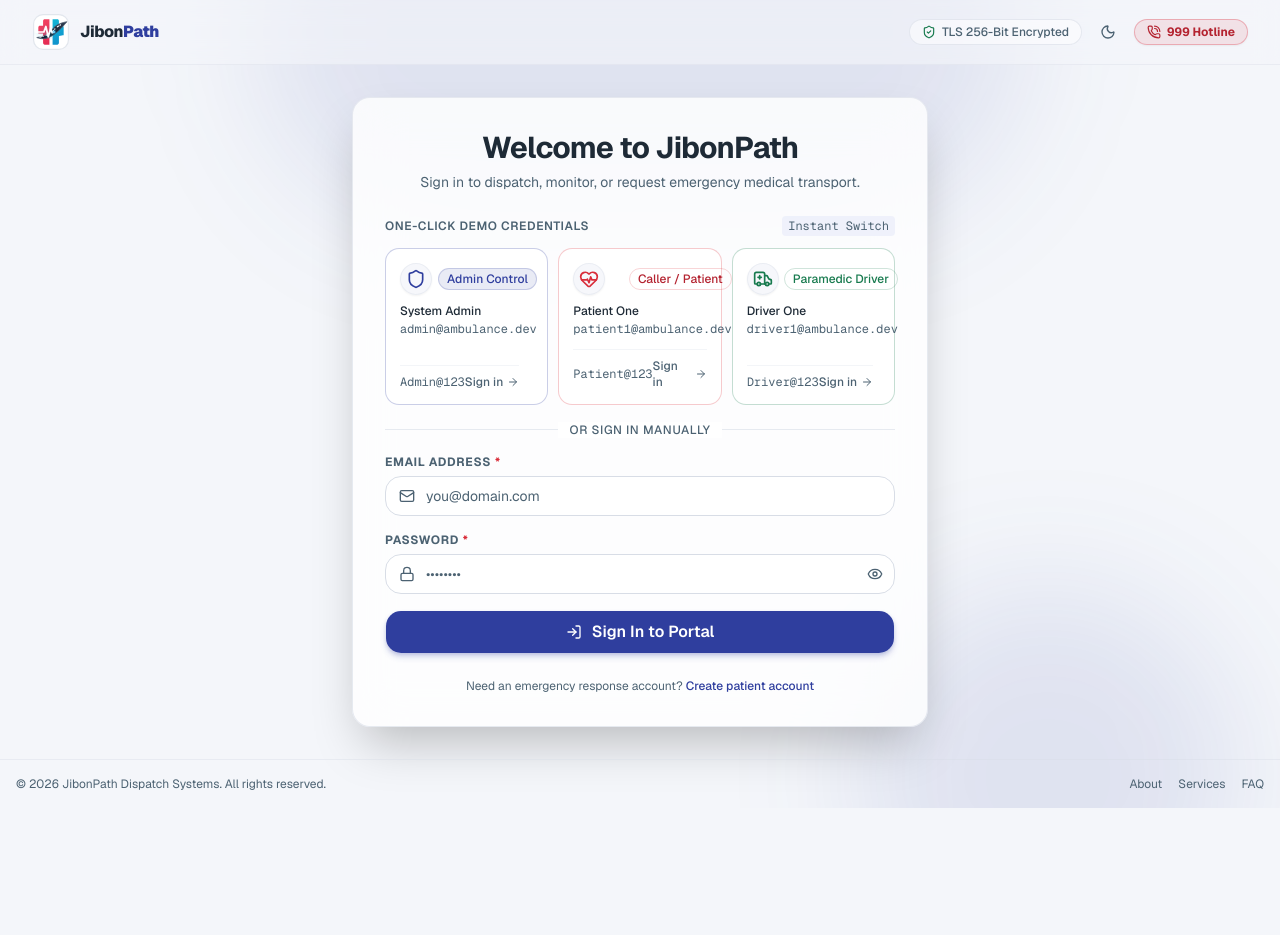
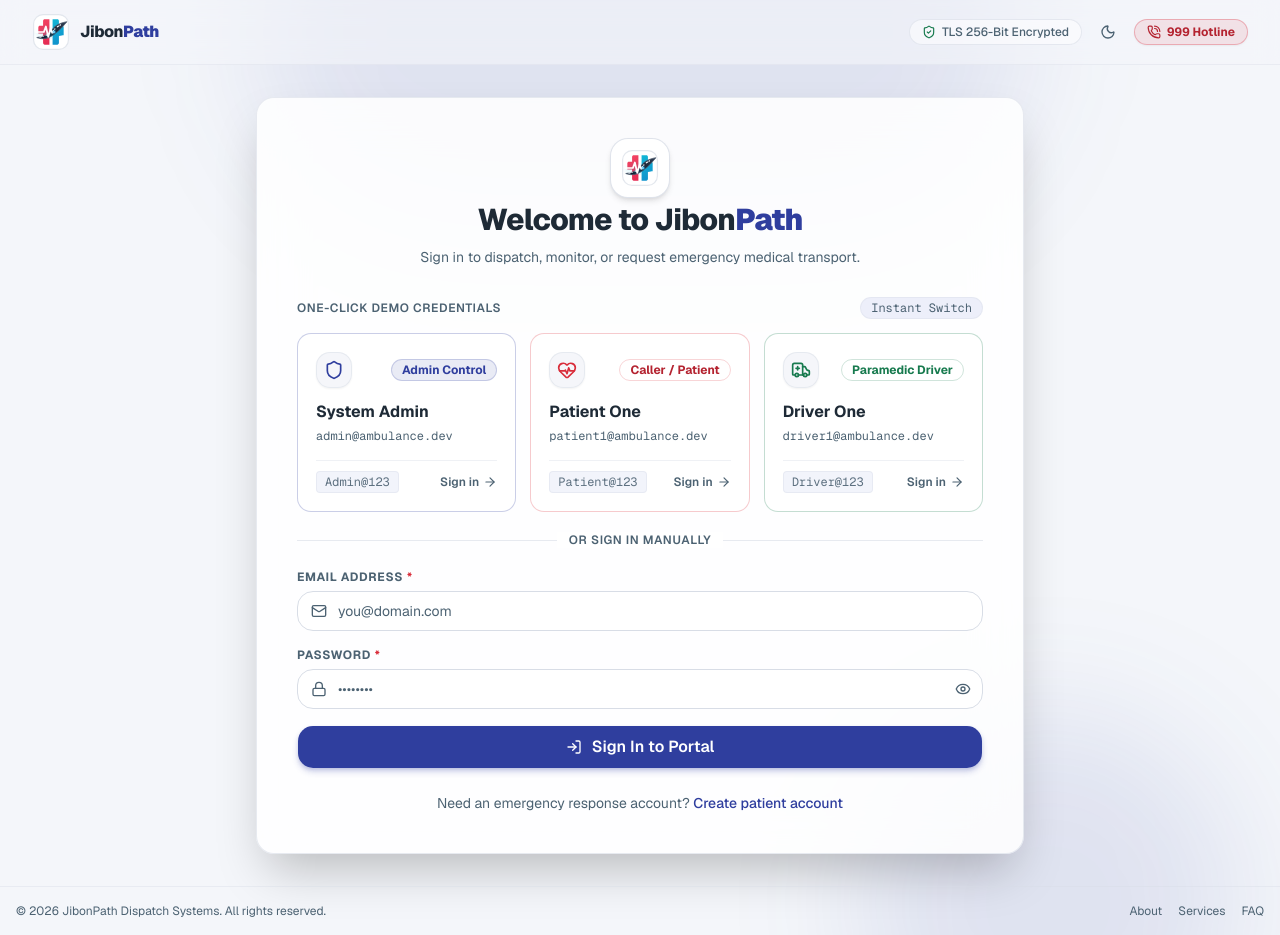
Before and after one commit to mrshanshuvo/jibonpath-frontend, a Next.js app: page /login in a window 1280 px wide. Before the commit the page ends 808 px from the top, so only its background shows below. Built offline with nearby package versions, Linux system fonts and the light colour scheme; no server answers.

Commit message:
fix(auth): align JibonPath brand styling, expand login container, and fix demo card text wrapping

```diff
--- a/src/app/(auth)/layout.tsx
+++ b/src/app/(auth)/layout.tsx
@@ -48,11 +48,11 @@ export default function AuthLayout({
 
       {/* Main content centered */}
       <main className="relative z-10 flex-1 flex items-center justify-center p-4 sm:p-6 lg:p-8">
-        <div className="w-full max-w-xl">{children}</div>
+        <div className="w-full max-w-2xl lg:max-w-3xl">{children}</div>
       </main>
 
       {/* Bottom minimal footer */}
-      <footer className="relative z-10 w-full border-t border-border/40 py-4 text-center text-3xs text-muted-foreground">
+      <footer className="relative z-10 w-full border-t border-border/40 py-4 text-center text-xs text-muted-foreground">
         <div className="w-full px-4 flex flex-col sm:flex-row items-center justify-between gap-2">
           <span>
             &copy; {new Date().getFullYear()} JibonPath Dispatch Systems. All
--- a/src/app/(auth)/login/page.tsx
+++ b/src/app/(auth)/login/page.tsx
@@ -2,6 +2,7 @@ import { Suspense } from "react";
 import type { Metadata } from "next";
 import { LoginForm, DemoLoginGrid } from "@/features/auth";
 import { Skeleton } from "@/components/ui";
+import { JibonPathIcon } from "@/components/brand";
 
 export const metadata: Metadata = {
   title: "Sign In",
@@ -11,20 +12,21 @@ export const metadata: Metadata = {
 
 function LoginLoadingSkeleton() {
   return (
-    <div className="space-y-6">
+    <div className="space-y-7 p-6 sm:p-8 md:p-10">
       <div className="space-y-2 text-center">
-        <Skeleton className="h-8 w-48 mx-auto" />
+        <Skeleton className="h-12 w-12 rounded-2xl mx-auto" />
+        <Skeleton className="h-8 w-56 mx-auto" />
         <Skeleton className="h-4 w-72 mx-auto" />
       </div>
-      <div className="grid grid-cols-1 sm:grid-cols-3 gap-2.5">
-        <Skeleton className="h-28 rounded-xl" />
-        <Skeleton className="h-28 rounded-xl" />
-        <Skeleton className="h-28 rounded-xl" />
+      <div className="grid grid-cols-1 sm:grid-cols-3 gap-3.5">
+        <Skeleton className="h-36 rounded-xl" />
+        <Skeleton className="h-36 rounded-xl" />
+        <Skeleton className="h-36 rounded-xl" />
       </div>
       <div className="space-y-4 pt-4">
-        <Skeleton className="h-10 rounded-md" />
-        <Skeleton className="h-10 rounded-md" />
-        <Skeleton className="h-10 rounded-md" />
+        <Skeleton className="h-11 rounded-md" />
+        <Skeleton className="h-11 rounded-md" />
+        <Skeleton className="h-11 rounded-md" />
       </div>
     </div>
   );
@@ -32,12 +34,15 @@ function LoginLoadingSkeleton() {
 
 function LoginContent() {
   return (
-    <div className="relative rounded-2xl border border-border/60 bg-card/80 p-6 sm:p-8 backdrop-blur-xl shadow-2xl space-y-6">
-      <div className="text-center space-y-1.5">
-        <h1 className="text-2xl font-bold tracking-tight text-foreground sm:text-3xl">
-          Welcome to JibonPath
+    <div className="relative rounded-2xl border border-border/60 bg-card/85 p-6 sm:p-8 md:p-10 backdrop-blur-xl shadow-2xl space-y-7">
+      <div className="text-center space-y-2">
+        <div className="inline-flex items-center justify-center p-2.5 rounded-2xl bg-card border border-border/80 shadow-md mx-auto mb-1 group hover:border-primary/40 transition-colors">
+          <JibonPathIcon size={38} />
+        </div>
+        <h1 className="text-2xl font-extrabold tracking-tight text-foreground sm:text-3xl">
+          Welcome to Jibon<span className="text-primary font-black">Path</span>
         </h1>
-        <p className="text-sm text-muted-foreground">
+        <p className="text-sm text-muted-foreground max-w-md mx-auto leading-relaxed">
           Sign in to dispatch, monitor, or request emergency medical transport.
         </p>
       </div>
@@ -47,7 +52,7 @@ function LoginContent() {
 
       <div className="relative flex items-center justify-center">
         <div className="w-full border-t border-border/60" />
-        <span className="absolute bg-card px-3 text-3xs font-medium uppercase tracking-wider text-muted-foreground">
+        <span className="absolute bg-card px-3 text-xs font-semibold uppercase tracking-wider text-muted-foreground">
           Or sign in manually
         </span>
       </div>
--- a/src/app/(auth)/register/page.tsx
+++ b/src/app/(auth)/register/page.tsx
@@ -2,6 +2,7 @@ import { Suspense } from "react";
 import type { Metadata } from "next";
 import { RegisterForm } from "@/features/auth";
 import { Skeleton } from "@/components/ui";
+import { JibonPathIcon } from "@/components/brand";
 
 export const metadata: Metadata = {
   title: "Create Account",
@@ -11,20 +12,21 @@ export const metadata: Metadata = {
 
 function RegisterLoadingSkeleton() {
   return (
-    <div className="space-y-6">
+    <div className="space-y-7 p-6 sm:p-8 md:p-10">
       <div className="space-y-2 text-center">
+        <Skeleton className="h-12 w-12 rounded-2xl mx-auto" />
         <Skeleton className="h-8 w-56 mx-auto" />
         <Skeleton className="h-4 w-72 mx-auto" />
       </div>
       <div className="space-y-4 pt-4">
-        <Skeleton className="h-10 rounded-md" />
-        <Skeleton className="h-10 rounded-md" />
-        <Skeleton className="h-10 rounded-md" />
+        <Skeleton className="h-11 rounded-md" />
+        <Skeleton className="h-11 rounded-md" />
+        <Skeleton className="h-11 rounded-md" />
         <div className="grid grid-cols-2 gap-4">
-          <Skeleton className="h-10 rounded-md" />
-          <Skeleton className="h-10 rounded-md" />
+          <Skeleton className="h-11 rounded-md" />
+          <Skeleton className="h-11 rounded-md" />
         </div>
-        <Skeleton className="h-10 rounded-md" />
+        <Skeleton className="h-11 rounded-md" />
       </div>
     </div>
   );
@@ -32,14 +34,17 @@ function RegisterLoadingSkeleton() {
 
 function RegisterContent() {
   return (
-    <div className="relative rounded-2xl border border-border/60 bg-card/80 p-6 sm:p-8 backdrop-blur-xl shadow-2xl space-y-6">
-      <div className="text-center space-y-1.5">
-        <h1 className="text-2xl font-bold tracking-tight text-foreground sm:text-3xl">
+    <div className="relative rounded-2xl border border-border/60 bg-card/85 p-6 sm:p-8 md:p-10 backdrop-blur-xl shadow-2xl space-y-7">
+      <div className="text-center space-y-2">
+        <div className="inline-flex items-center justify-center p-2.5 rounded-2xl bg-card border border-border/80 shadow-md mx-auto mb-1 group hover:border-primary/40 transition-colors">
+          <JibonPathIcon size={38} />
+        </div>
+        <h1 className="text-2xl font-extrabold tracking-tight text-foreground sm:text-3xl">
           Create Patient Account
         </h1>
-        <p className="text-sm text-muted-foreground">
+        <p className="text-sm text-muted-foreground max-w-md mx-auto leading-relaxed">
           Register to quickly request ambulances, track arrivals in real-time,
-          and view medical receipts.
+          and access Jibon<span className="text-primary font-bold">Path</span> emergency services.
         </p>
       </div>
 
--- a/src/features/auth/components/DemoLoginGrid.tsx
+++ b/src/features/auth/components/DemoLoginGrid.tsx
@@ -68,17 +68,17 @@ export function DemoLoginGrid({ onSelectAccount }: DemoLoginGridProps) {
   };
 
   return (
-    <div className="space-y-3">
+    <div className="space-y-3.5">
       <div className="flex items-center justify-between">
         <h3 className="text-xs font-semibold uppercase tracking-wider text-muted-foreground">
           One-Click Demo Credentials
         </h3>
-        <span className="text-3xs rounded bg-muted/60 px-1.5 py-0.5 font-mono text-muted-foreground">
+        <span className="text-xs rounded-full bg-muted/70 px-2.5 py-0.5 font-mono text-muted-foreground border border-border/40">
           Instant Switch
         </span>
       </div>
 
-      <div className="grid grid-cols-1 gap-2.5 sm:grid-cols-3">
+      <div className="grid grid-cols-1 gap-3.5 sm:grid-cols-3">
         {DEMO_ACCOUNTS.map((account) => {
           const isCurrentLoading =
             loginMutation.isPending && selectedRole === account.role;
@@ -90,8 +90,8 @@ export function DemoLoginGrid({ onSelectAccount }: DemoLoginGridProps) {
               disabled={loginMutation.isPending}
               onClick={() => handleQuickLogin(account)}
               className={cn(
-                "group relative flex flex-col justify-between rounded-xl border p-3.5 text-left transition-all duration-200",
-                "bg-card/60 backdrop-blur-sm",
+                "group relative flex flex-col justify-between rounded-xl border p-4 sm:p-4.5 text-left transition-all duration-200 cursor-pointer",
+                "bg-card/75 hover:bg-card hover:shadow-lg backdrop-blur-sm",
                 getRoleAccent(account.role),
                 isCurrentLoading &&
                   "ring-2 ring-primary ring-offset-2 ring-offset-background",
@@ -100,14 +100,14 @@ export function DemoLoginGrid({ onSelectAccount }: DemoLoginGridProps) {
                   "opacity-60 cursor-not-allowed",
               )}
             >
-              <div>
-                <div className="flex items-center justify-between mb-2">
-                  <div className="flex h-8 w-8 items-center justify-center rounded-lg bg-background/80 border border-border/40 shadow-xs">
+              <div className="w-full">
+                <div className="flex items-center justify-between mb-3 gap-2">
+                  <div className="flex h-9 w-9 shrink-0 items-center justify-center rounded-xl bg-background/90 border border-border/50 shadow-xs">
                     {getRoleIcon(account.role)}
                   </div>
                   <span
                     className={cn(
-                      "text-3xs font-medium rounded-full border px-2 py-0.5",
+                      "text-xs font-bold rounded-full border px-2.5 py-0.5 whitespace-nowrap shrink-0",
                       getBadgeStyle(account.role),
                     )}
                   >
@@ -115,25 +115,28 @@ export function DemoLoginGrid({ onSelectAccount }: DemoLoginGridProps) {
                   </span>
                 </div>
 
-                <div className="font-medium text-xs text-foreground group-hover:text-primary transition-colors">
+                <div className="font-bold text-sm sm:text-base text-foreground group-hover:text-primary transition-colors">
                   {account.name}
                 </div>
-                <div className="mt-0.5 font-mono text-3xs text-muted-foreground truncate">
+                <div
+                  className="mt-1 font-mono text-xs text-muted-foreground select-all break-all group-hover:text-foreground/90 transition-colors"
+                  title={account.email}
+                >
                   {account.email}
                 </div>
               </div>
 
-              <div className="mt-3 flex items-center justify-between border-t border-border/30 pt-2">
-                <span className="text-3xs text-muted-foreground font-mono">
+              <div className="mt-4 flex items-center justify-between border-t border-border/40 pt-2.5 gap-2 w-full">
+                <span className="font-mono text-xs text-muted-foreground/90 bg-muted/50 px-2 py-0.5 rounded border border-border/40 select-all shrink-0">
                   {account.password}
                 </span>
-                <div className="flex items-center text-3xs font-medium text-muted-foreground group-hover:text-foreground">
+                <div className="flex items-center text-xs font-semibold text-muted-foreground group-hover:text-primary transition-colors whitespace-nowrap shrink-0">
                   {isCurrentLoading ? (
-                    <Loader2 className="h-3 w-3 animate-spin text-primary" />
+                    <Loader2 className="h-3.5 w-3.5 animate-spin text-primary" />
                   ) : (
-                    <span className="flex items-center gap-1">
-                      Sign in{" "}
-                      <ArrowRight className="h-3 w-3 transition-transform group-hover:translate-x-0.5" />
+                    <span className="inline-flex items-center gap-1">
+                      Sign in
+                      <ArrowRight className="h-3.5 w-3.5 transition-transform group-hover:translate-x-1" />
                     </span>
                   )}
                 </div>
--- a/src/features/auth/components/LoginForm.tsx
+++ b/src/features/auth/components/LoginForm.tsx
@@ -102,7 +102,7 @@ export function LoginForm({ onSuccess }: LoginFormProps) {
         Sign In to Portal
       </Button>
 
-      <div className="pt-2 text-center text-xs text-muted-foreground">
+      <div className="pt-2 text-center text-sm text-muted-foreground">
         <span>Need an emergency response account? </span>
         <Link
           href={ROUTES.AUTH.REGISTER}
--- a/src/features/auth/components/RegisterForm.tsx
+++ b/src/features/auth/components/RegisterForm.tsx
@@ -114,7 +114,7 @@ export function RegisterForm({ onSuccess }: RegisterFormProps) {
           disabled={registerMutation.isPending}
           {...register("password")}
         />
-        <p className="text-3xs text-muted-foreground">
+        <p className="text-xs text-muted-foreground">
           Must include at least 1 uppercase letter, 1 lowercase letter, and 1
           number.
         </p>
@@ -164,7 +164,7 @@ export function RegisterForm({ onSuccess }: RegisterFormProps) {
         Complete Registration
       </Button>
 
-      <div className="pt-2 text-center text-xs text-muted-foreground">
+      <div className="pt-2 text-center text-sm text-muted-foreground">
         <span>Already registered? </span>
         <Link
           href={ROUTES.AUTH.LOGIN}
```
